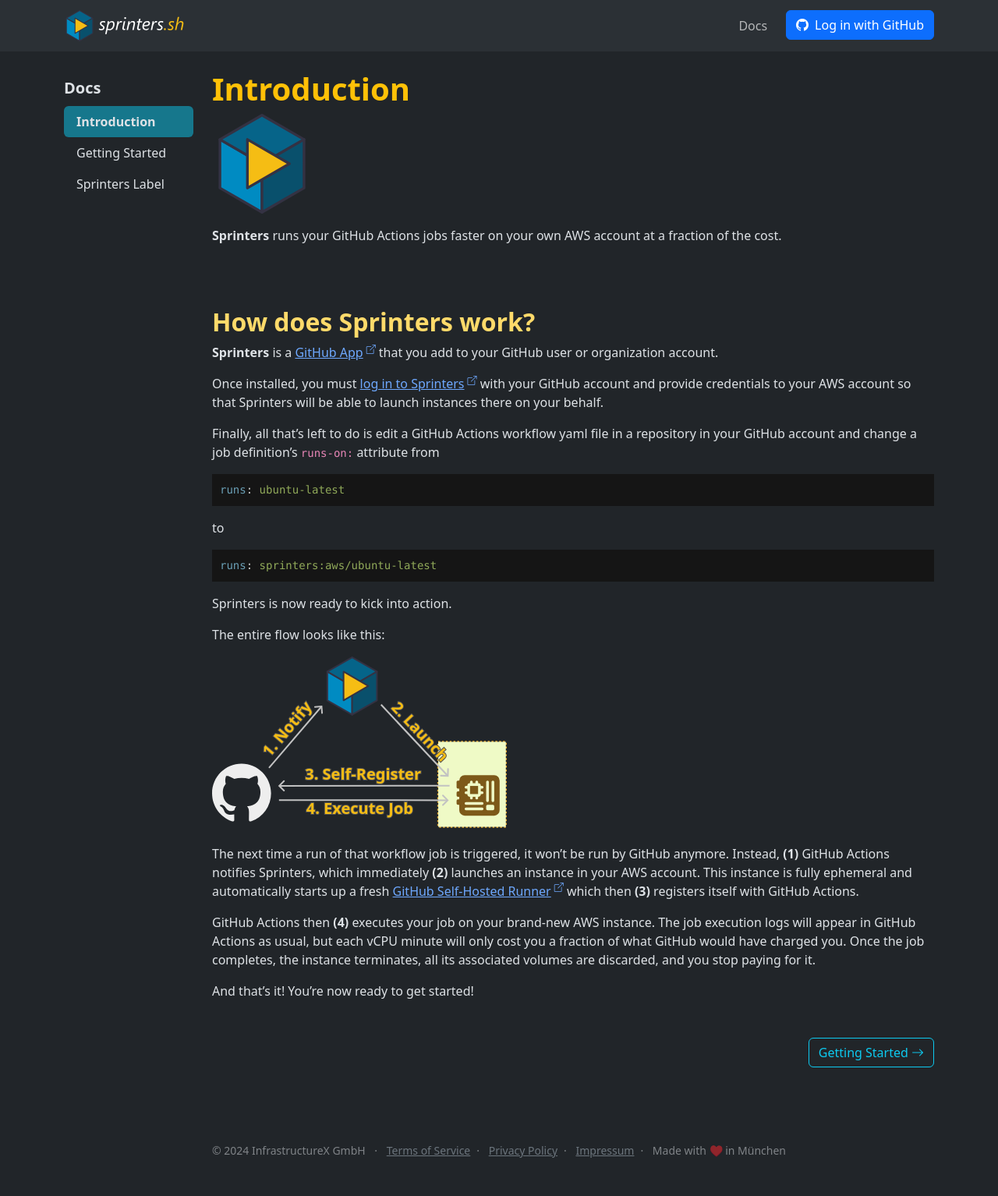
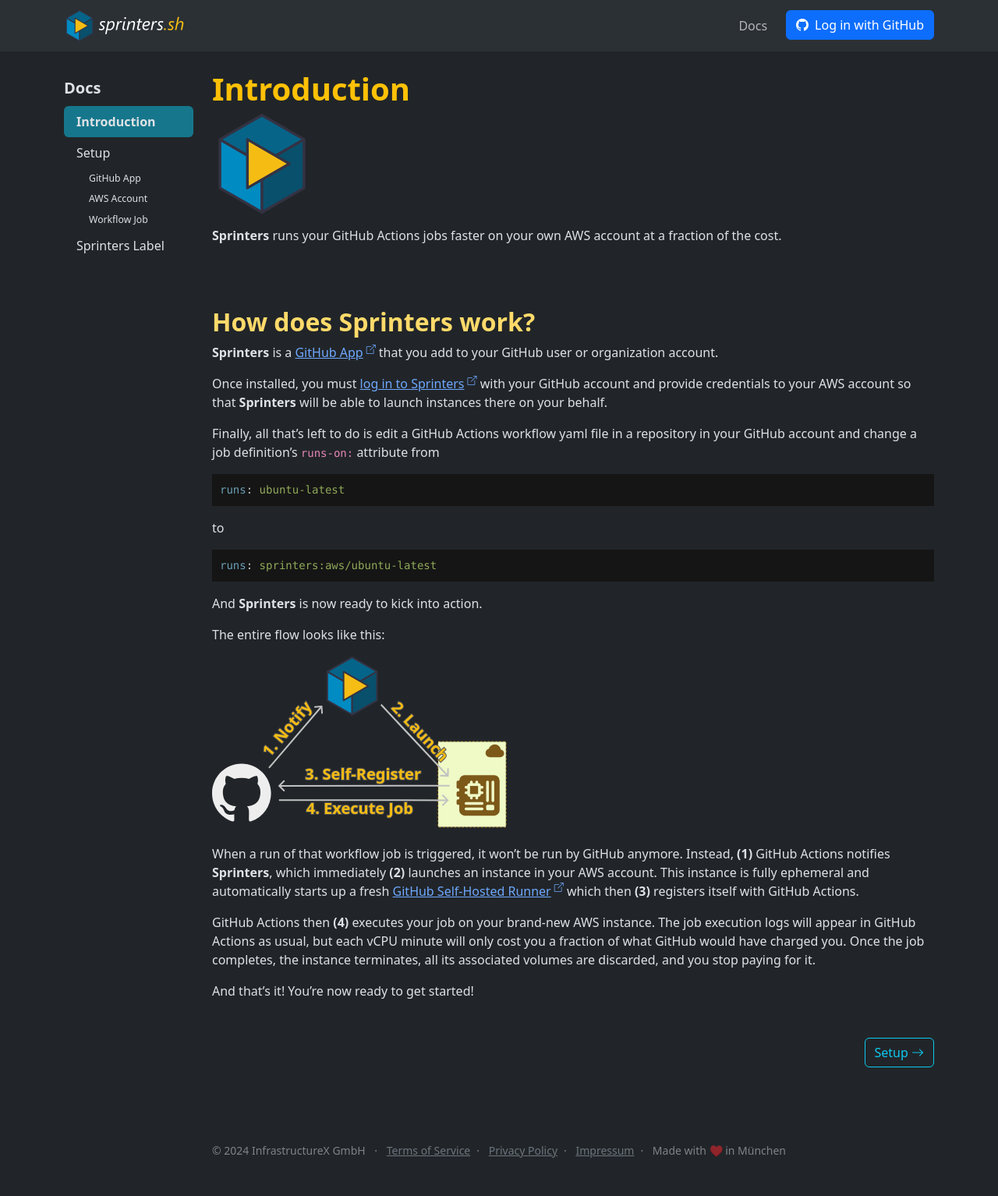
Before and after one commit to sprinters-sh/sprinters.sh, a Jekyll site: the page built from docs/index.md, in a window 1280 px wide. Shown: the whole page at 78% size. Built offline with Jekyll 4.4.1, drawn with Linux system fonts in a browser that asks for light colours.

Commit message:
Initial GitHub setup

````diff
--- a/_layouts/docs.html
+++ b/_layouts/docs.html
@@ -20,7 +20,14 @@
                     </li>
 
                     {% include nav-item.html path="docs/index.md" %}
-                    {% include nav-item.html path="docs/getting-started.md" %}
+                    {% include nav-item.html path="docs/setup/index.md" %}
+                    <li class="nav-item">
+                        <ul class="nav nav-pills fs-8 flex-column w-100">
+                            {% include nav-item.html path="docs/setup/github.md" %}
+                            {% include nav-item.html path="docs/setup/aws.md" %}
+                            {% include nav-item.html path="docs/setup/job.md" %}
+                        </ul>
+                    </li>
                     {% include nav-item.html path="docs/label.md" %}
                 </ul>
             </div>
--- a/assets/sprinters.css
+++ b/assets/sprinters.css
@@ -43,3 +43,7 @@
 .sidebar .nav-item>a:not(.active):hover {
     background-color: var(--bs-secondary);
 }
+
+.sidebar .nav-item>.nav>.nav-item>a {
+    padding: 4px 8px 4px 32px;
+}
--- a/docs/index.md
+++ b/docs/index.md
@@ -1,7 +1,7 @@
 ---
 layout: docs
 title: "Introduction"
-next: docs/getting-started.md
+next: docs/setup/index.md
 ---
 
 <img src="/assets/logo/sprinters.svg" width="128px" alt="Sprinters Logo">
@@ -14,7 +14,7 @@
 you add to your GitHub user or organization account.
 
 Once installed, you must {% include external-link.html text="log in to Sprinters" href="https://console.sprinters.sh" %} with your
-GitHub account and provide credentials to your AWS account so that Sprinters will be able to launch instances there on your behalf.
+GitHub account and provide credentials to your AWS account so that **Sprinters** will be able to launch instances there on your behalf.
 
 Finally, all that's left to do is edit a GitHub Actions workflow yaml file in a repository in your GitHub account and
 change a job definition's `runs-on:` attribute from
@@ -29,14 +29,14 @@
 runs: sprinters:aws/ubuntu-latest
 ```
 
-Sprinters is now ready to kick into action.
+And **Sprinters** is now ready to kick into action.
 
 The entire flow looks like this:
 
 <img src="/assets/introduction.svg" width="378" alt="How Sprinters Works Diagram">
 
-The next time a run of that workflow job is triggered, it won't be run by GitHub anymore. Instead, **(1)** GitHub Actions notifies
-Sprinters, which immediately **(2)** launches an instance in your AWS account.
+When a run of that workflow job is triggered, it won't be run by GitHub anymore. Instead, **(1)** GitHub Actions notifies
+**Sprinters**, which immediately **(2)** launches an instance in your AWS account.
 This instance is fully ephemeral and automatically starts up
 a fresh {% include external-link.html text="GitHub Self-Hosted Runner" href="https://docs.github.com/en/actions/hosting-your-own-runners/managing-self-hosted-runners/about-self-hosted-runners" %} which
 then **(3)** registers itself with GitHub Actions.
````
Also changed, not shown: docs/setup/aws.md (renamed from docs/getting-started.md, +2 -2 lines), docs/setup/github.md (added, +18 -0 lines), docs/setup/index.md (added, +10 -0 lines), docs/setup/job.md (added, +6 -0 lines), assets/introduction.svg, assets/setup/github/install.png (added), assets/setup/github/permissions.png (added), assets/setup/github/welcome.png (added).
